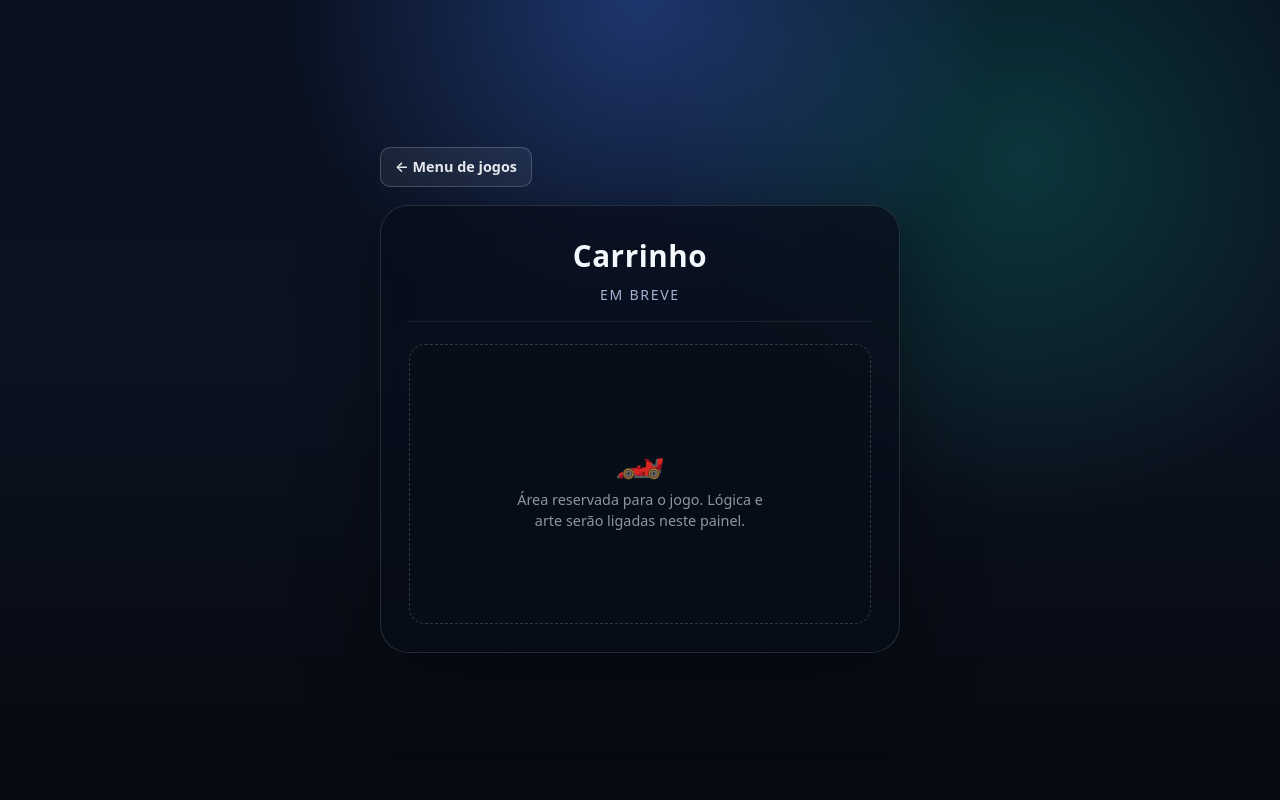
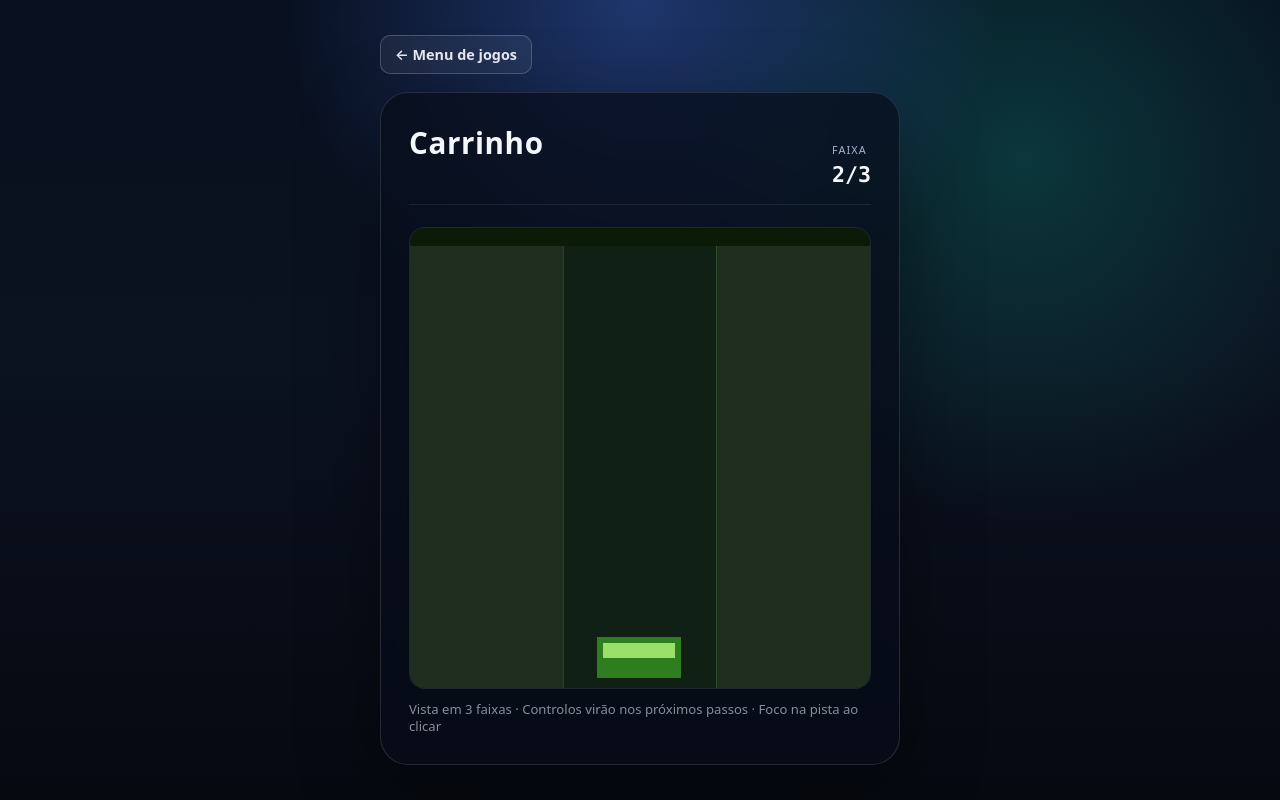
Before and after one commit to joaovictorcosta/playground, a React (Vite) app: page / in a window 1280 px wide. Both pictures are taken after a click on the button "Carrinho". Built offline with nearby package versions, Linux system fonts and the light colour scheme.

Commit message:
✨ feat: Implementar modelo de faixas e render do carrinho

```diff
--- a/src/CarrinhoGame.tsx
+++ b/src/CarrinhoGame.tsx
@@ -1,20 +1,89 @@
-/**
- * Stub do jogo Carrinho: montar aqui canvas, loop e controlos quando existirem.
- * Garantir cleanup de requestAnimationFrame, timers e listeners ao desmontar (padrão do Snake).
- */
+import { useCallback, useEffect, useRef } from 'react';
+import { LANE_COUNT } from './carrinho/config';
+import { createInitialCarrinhoState } from './carrinho/initialState';
+import { paintCarrinho } from './carrinho/render';
+import type { CarrinhoGameState } from './carrinho/types';
+
 export function CarrinhoGame() {
+  const canvasRef = useRef<HTMLCanvasElement>(null);
+  const wrapRef = useRef<HTMLDivElement>(null);
+  /** Estado lógico; `laneIndex` será alterado por input num passo seguinte. */
+  const carrinhoStateRef = useRef<CarrinhoGameState>(createInitialCarrinhoState());
+
+  const resizeCanvas = useCallback(() => {
+    const wrap = wrapRef.current;
+    const canvas = canvasRef.current;
+    if (!wrap || !canvas) return;
+    const dpr = Math.min(window.devicePixelRatio ?? 1, 2);
+    const cssW = wrap.clientWidth;
+    const cssH = wrap.clientHeight;
+    canvas.width = Math.max(1, Math.floor(cssW * dpr));
+    canvas.height = Math.max(1, Math.floor(cssH * dpr));
+  }, []);
+
+  const drawFrame = useCallback(() => {
+    const canvas = canvasRef.current;
+    if (!canvas) return;
+    const ctx = canvas.getContext('2d');
+    if (!ctx) return;
+
+    paintCarrinho(ctx, canvas.width, canvas.height, {
+      laneCount: LANE_COUNT,
+      laneIndex: carrinhoStateRef.current.laneIndex,
+    });
+  }, []);
+
+  const resizeAndPaint = useCallback(() => {
+    resizeCanvas();
+    drawFrame();
+  }, [resizeCanvas, drawFrame]);
+
+  useEffect(() => {
+    resizeAndPaint();
+    const ro =
+      typeof ResizeObserver !== 'undefined' && wrapRef.current
+        ? new ResizeObserver(() => resizeAndPaint())
+        : null;
+    if (ro && wrapRef.current) ro.observe(wrapRef.current);
+    window.addEventListener('resize', resizeAndPaint);
+    return () => {
+      ro?.disconnect();
+      window.removeEventListener('resize', resizeAndPaint);
+    };
+  }, [resizeAndPaint]);
+
+  useEffect(() => {
+    canvasRef.current?.focus({ preventScroll: true });
+  }, []);
+
+  /** 1-based para o HUD; espelha `carrinhoStateRef.current.laneIndex` (atualizável futuramente por input). */
+  const laneDisplayHuman = carrinhoStateRef.current.laneIndex + 1;
+
   return (
     <div className="carrinho-app">
-      <header className="carrinho-hud">
+      <header className="carrinho-hud" aria-live="polite">
         <h1 className="carrinho-title">Carrinho</h1>
-        <p className="carrinho-subtitle">Em breve</p>
+        <dl className="carrinho-stats">
+          <div>
+            <dt>Faixa</dt>
+            <dd>
+              {laneDisplayHuman}/{LANE_COUNT}
+            </dd>
+          </div>
+        </dl>
       </header>
-      <div className="carrinho-placeholder" aria-hidden="true">
-        <span className="carrinho-placeholder-icon" aria-hidden="true">
-          🏎️
-        </span>
-        <p className="carrinho-placeholder-text">
-          Área reservada para o jogo. Lógica e arte serão ligadas neste painel.
+      <div className="carrinho-stage">
+        <div className="carrinho-canvas-wrap" ref={wrapRef}>
+          <canvas
+            ref={canvasRef}
+            className="carrinho-canvas"
+            aria-label="Área do jogo Carrinho"
+            tabIndex={0}
+            role="application"
+          />
+        </div>
+        <p className="carrinho-help">
+          Vista em {LANE_COUNT} faixas · Controlos virão nos próximos passos · Foco na pista ao clicar
         </p>
       </div>
     </div>
--- /dev/null
+++ b/src/carrinho/config.ts
@@ -0,0 +1,15 @@
+/**
+ * Número fixo de faixas (colunas verticais) na estrada. Ajustar aqui altera
+ * distribuição e largura de cada faixa no render; manter coerente com o estado inicial.
+ */
+export const LANE_COUNT = 3 as const;
+
+/** Paleta alinhada ao estilo LCD do Snake (alto contraste, leitura nítida). */
+export const CARRINHO_LCD_COLORS = {
+  asphalt: '#0c1a08',
+  laneStripeA: 'rgba(32, 48, 32, 0.95)',
+  laneStripeB: 'rgba(18, 32, 22, 0.98)',
+  laneDivider: 'rgba(90, 200, 80, 0.22)',
+  carBody: '#2e7d1f',
+  carAccent: '#9ae06a',
+} as const;
--- /dev/null
+++ b/src/carrinho/initialState.ts
@@ -0,0 +1,12 @@
+import { LANE_COUNT } from './config';
+import type { CarrinhoGameState } from './types';
+
+/**
+ * Estado inicial ao arrancar / reiniciar partida.
+ * `laneIndex` começa na **faixa central** quando `LANE_COUNT` é ímpar; com número
+ * par de faixas, usa-se a faixa imediatamente à esquerda do centro geométrico.
+ */
+export function createInitialCarrinhoState(): CarrinhoGameState {
+  const laneIndex = Math.floor((LANE_COUNT - 1) / 2);
+  return { laneIndex };
+}
--- /dev/null
+++ b/src/carrinho/render.ts
@@ -0,0 +1,78 @@
+import { CARRINHO_LCD_COLORS } from './config';
+import type { LaneIndex } from './types';
+
+export type PaintCarrinhoOpts = {
+  readonly laneCount: number;
+  readonly laneIndex: LaneIndex;
+};
+
+/**
+ * Desenha a estrada em faixas verticais e o veículo na base, centrado na faixa ativa.
+ * Somente visual; sem colisão nem obstáculos.
+ */
+export function paintCarrinho(
+  ctx: CanvasRenderingContext2D,
+  canvasWidthPx: number,
+  canvasHeightPx: number,
+  opts: PaintCarrinhoOpts,
+): void {
+  const { laneCount, laneIndex } = opts;
+
+  ctx.save();
+  ctx.imageSmoothingEnabled = false;
+
+  ctx.fillStyle = CARRINHO_LCD_COLORS.asphalt;
+  ctx.fillRect(0, 0, canvasWidthPx, canvasHeightPx);
+
+  const safeLanes = Math.max(1, Math.floor(laneCount));
+
+  const topPad = Math.max(8, Math.floor(canvasHeightPx * 0.04));
+  const roadH = Math.max(1, canvasHeightPx - topPad);
+  const laneEdges: number[] = [];
+  for (let i = 0; i <= safeLanes; i += 1) {
+    laneEdges.push(Math.floor((i / safeLanes) * canvasWidthPx));
+  }
+
+  for (let i = 0; i < safeLanes; i += 1) {
+    ctx.fillStyle =
+      i % 2 === 0
+        ? CARRINHO_LCD_COLORS.laneStripeA
+        : CARRINHO_LCD_COLORS.laneStripeB;
+    const left = laneEdges[i]!;
+    const w = laneEdges[i + 1]! - left;
+    ctx.fillRect(left, topPad, Math.max(1, w), roadH);
+  }
+
+  ctx.strokeStyle = CARRINHO_LCD_COLORS.laneDivider;
+  ctx.lineWidth = 1;
+  ctx.beginPath();
+  for (let g = 1; g < safeLanes; g += 1) {
+    const px = laneEdges[g]! + 0.5;
+    ctx.moveTo(px, topPad);
+    ctx.lineTo(px, topPad + roadH);
+  }
+  ctx.stroke();
+
+  const idx = Math.min(Math.max(0, laneIndex), safeLanes - 1);
+  const laneLeft = laneEdges[idx]!;
+  const laneW = laneEdges[idx + 1]! - laneLeft;
+  const carW = Math.max(12, laneW * 0.55);
+  const carH = Math.max(10, canvasHeightPx * 0.09);
+  const carCenterX = laneLeft + laneW / 2;
+  const carX = Math.floor(carCenterX - carW / 2);
+  const carY = Math.floor(canvasHeightPx - carH - Math.floor(canvasHeightPx * 0.02));
+
+  ctx.fillStyle = CARRINHO_LCD_COLORS.carBody;
+  ctx.fillRect(carX, carY, Math.floor(carW), Math.floor(carH));
+
+  const winInset = Math.max(2, Math.floor(carH * 0.15));
+  ctx.fillStyle = CARRINHO_LCD_COLORS.carAccent;
+  ctx.fillRect(
+    carX + winInset,
+    carY + winInset,
+    Math.floor(carW - winInset * 2),
+    Math.floor(carH * 0.38),
+  );
+
+  ctx.restore();
+}
--- /dev/null
+++ b/src/carrinho/types.ts
@@ -0,0 +1,9 @@
+/**
+ * Índice de faixa: 0 .. LANE_COUNT - 1 (extremo esquerdo → direito).
+ * Será atualizado por input nos próximos passos; apenas tipo e persistência aqui.
+ */
+export type LaneIndex = number;
+
+export type CarrinhoGameState = {
+  readonly laneIndex: LaneIndex;
+};
--- a/src/styles.css
+++ b/src/styles.css
@@ -159,7 +159,11 @@ select {
   margin: 0;
   padding: 0 0 16px;
   border-bottom: 1px solid rgba(255, 255, 255, 0.08);
-  text-align: center;
+  display: flex;
+  flex-wrap: wrap;
+  align-items: baseline;
+  justify-content: space-between;
+  gap: 12px;
 }
 
 .carrinho-title {
@@ -169,40 +173,75 @@ select {
   letter-spacing: 0.02em;
 }
 
-.carrinho-subtitle {
-  margin: 6px 0 0;
-  font-size: 0.88rem;
-  color: rgba(180, 198, 230, 0.9);
-  text-transform: uppercase;
-  letter-spacing: 0.12em;
+.carrinho-stats {
+  margin: 0;
+  display: flex;
+  gap: clamp(16px, 4vw, 24px);
+  font-size: 0.875rem;
+  color: rgba(244, 247, 251, 0.82);
 }
 
-.carrinho-placeholder {
-  min-height: min(280px, 50vh);
-  border-radius: 16px;
-  border: 1px dashed rgba(255, 255, 255, 0.18);
-  background: rgba(6, 16, 24, 0.55);
+.carrinho-stats dt {
+  margin: 0 0 3px;
+  font-size: 0.68rem;
+  text-transform: uppercase;
+  letter-spacing: 0.1em;
+  color: rgba(180, 198, 230, 0.9);
+}
+
+.carrinho-stats dd {
+  margin: 0;
+  font-size: 1.35rem;
+  font-weight: 600;
+  font-family: ui-monospace, "Cascadia Code", "SF Mono", Menlo, Consolas, monospace;
+  font-variant-numeric: tabular-nums;
+  color: #f4f7fb;
+  line-height: 1.2;
+}
+
+.carrinho-stats > div > dt {
+  display: block;
+}
+
+.carrinho-stage {
   display: flex;
   flex-direction: column;
-  align-items: center;
-  justify-content: center;
-  gap: 14px;
-  padding: 24px;
-  text-align: center;
+  gap: 12px;
+  min-height: 0;
 }
 
-.carrinho-placeholder-icon {
-  font-size: 2.5rem;
-  line-height: 1;
-  opacity: 0.85;
+.carrinho-canvas-wrap {
+  position: relative;
+  width: 100%;
+  aspect-ratio: 1;
+  border-radius: 16px;
+  overflow: hidden;
+  border: 1px solid rgba(255, 255, 255, 0.1);
+  background: #061018;
 }
 
-.carrinho-placeholder-text {
+.carrinho-canvas {
+  display: block;
+  width: 100%;
+  height: 100%;
+  image-rendering: pixelated;
+  image-rendering: crisp-edges;
+  cursor: default;
+}
+
+.carrinho-canvas:focus {
+  outline: none;
+}
+
+.carrinho-canvas:focus-visible {
+  box-shadow: inset 0 0 0 2px rgba(96, 165, 250, 0.85);
+}
+
+.carrinho-help {
   margin: 0;
-  font-size: 0.9rem;
-  line-height: 1.45;
-  color: rgba(244, 247, 251, 0.58);
-  max-width: 32ch;
+  font-size: 0.82rem;
+  color: rgba(244, 247, 251, 0.55);
+  line-height: 1.35;
 }
 
 .snake-app {
```
Also changed, not shown: 1 other file (tests, documents, lock files or other folders).
